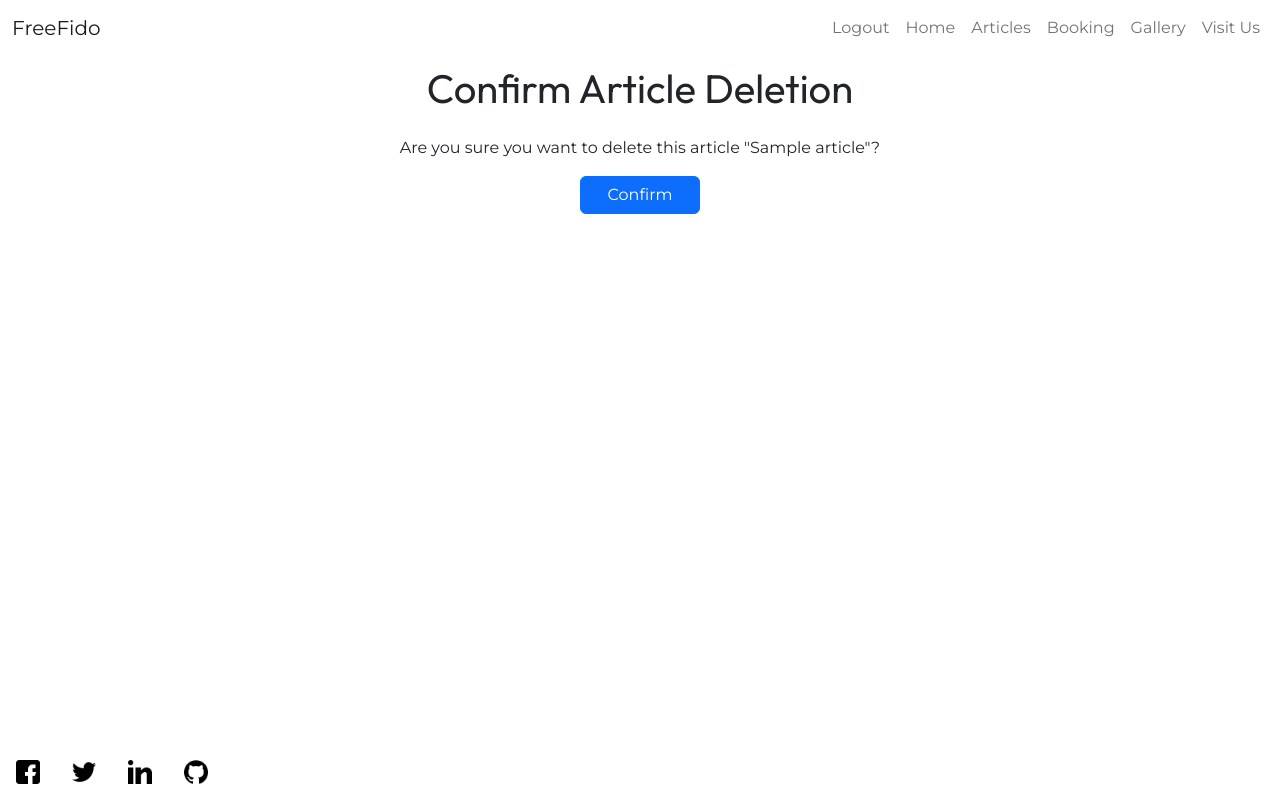
After one commit to amylour/FreeFido_v2, a Django app: a page that uses articles/templates/articles/article_confirm_delete.html in a window 1280 px wide. The commit adds this page. Run offline with Django 3.2, Linux system fonts and the light colour scheme; a user stored in the database is signed in; tables that the repository leaves empty hold one stand-in row (values such as "Sample post"); some libraries are stand-ins or nearby versions.

Commit message:
add: delete article feature

```diff
--- /dev/null
+++ b/articles/templates/articles/article_confirm_delete.html
@@ -0,0 +1,18 @@
+{% extends 'base.html' %}
+
+{% load static %}
+
+{% block content %}
+
+<div class="container">
+    <h1 class="text-center mt-2">Confirm Article Deletion</h1>
+    <div class="d-flex justify-content-center pt-3">
+        <form method="post" class="text-center">
+            {% csrf_token %}
+            <p>Are you sure you want to delete this article "{{object.title}}"?</p>
+            <input type="submit" class="btn btn-primary w-25"value="Confirm">
+        </form>
+    </div>
+</div>
+
+{% endblock %}
--- a/articles/urls.py
+++ b/articles/urls.py
@@ -6,5 +6,6 @@ urlpatterns = [
     path('', views.ArticleList.as_view(), name='articles'),
     path('create/', views.AddArticle.as_view(), name='article_create'),
     path('<slug:slug>/', views.ArticlePage.as_view(), name='article_page'),
-    path('like/<slug:slug>', views.ArticleLike.as_view(), name='article_like')
+    path('like/<slug:slug>', views.ArticleLike.as_view(), name='article_like'),
+    path('delete/<slug:slug>', views.DeleteArticle.as_view(), name='article_delete')
 ]
--- a/articles/views.py
+++ b/articles/views.py
@@ -1,12 +1,14 @@
 from django.shortcuts import render, get_object_or_404, reverse
 from django.contrib import messages
 from django.views import generic, View
-from django.views.generic import CreateView
+from django.views.generic import CreateView, DeleteView
 from django.http import HttpResponseRedirect
 from .models import Article
 from .forms import ArticleForm, CommentForm
 
-from django.contrib.auth.mixins import LoginRequiredMixin
+from django.contrib.auth.mixins import (
+    UserPassesTestMixin, LoginRequiredMixin
+)
 
 
 class AddArticle(LoginRequiredMixin, CreateView):
@@ -112,3 +114,12 @@ class ArticleLike(View):
             article.likes.add(request.user)
 
         return HttpResponseRedirect(reverse('article_page', args=[slug]))
+
+
+class DeleteArticle(LoginRequiredMixin, UserPassesTestMixin, DeleteView):
+    """ Delete an article """
+    model = Article
+    success_url = '/articles/'
+
+    def test_func(self):
+        return self.request.user == self.get_object().author
--- a/static/css/base.css
+++ b/static/css/base.css
@@ -37,6 +37,10 @@ h4,
 h5,
 h6 {
     font-family: var(--title);
+}
+
+a {
+    text-decoration: none;
 }
 
 main {
```
Also changed, not shown: articles/templates/articles/article_page.html (+7 -0 lines).
